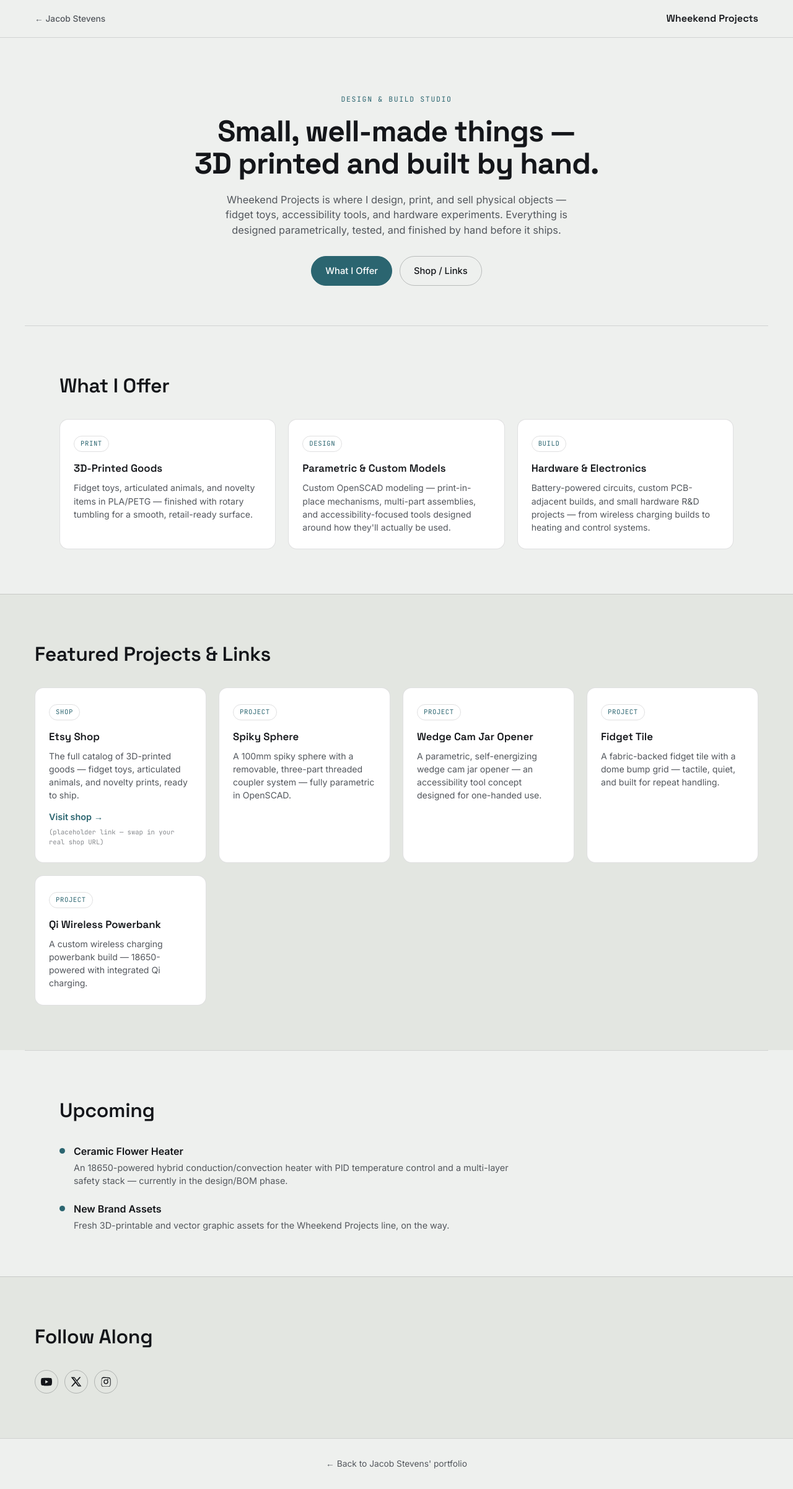
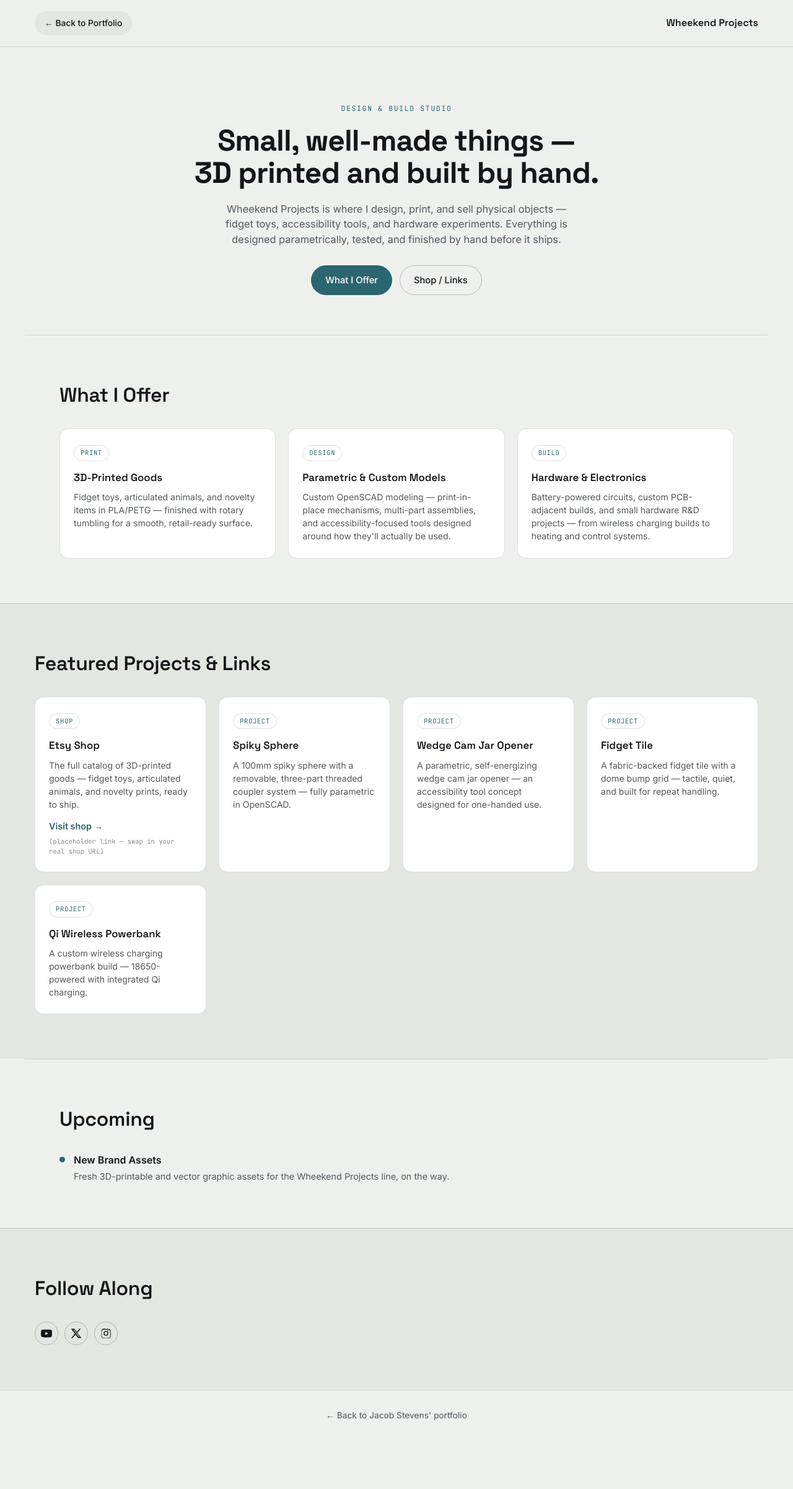
Before and after one commit to WheekendProjects/portfolio, a plain HTML site: page wheekend-projects.html in a window 1280 px wide. Shown: the whole page at 62% size. After the commit the page ends 2323 px from the top, so only its background shows below. Drawn offline with Linux system fonts and the light colour scheme.

Commit message:
Add files via upload

```diff
--- a/styles.css
+++ b/styles.css
@@ -72,6 +72,13 @@ img{display:block; max-width:100%;}
   transition:color .15s ease;
 }
 .navlinks a:hover{color:var(--ink);}
+.navlink-external{
+  color:var(--ink) !important;
+  background:var(--paper-alt); border-radius:999px; padding:7px 14px 7px 8px !important;
+  margin-left:4px;
+}
+.navlink-external:hover{background:var(--ink); color:var(--paper) !important;}
+.navlink-external .navtag{background:var(--teal); color:#fff; border-color:var(--teal);}
 .navtag{
   font-family:var(--mono); font-size:.65rem; font-weight:500;
   border:1px solid var(--line-strong); border-radius:3px;
--- a/wheekend-projects.html
+++ b/wheekend-projects.html
@@ -12,7 +12,7 @@
 <body class="wk-body">
 
 <header class="wk-nav">
-  <a href="index.html" class="wk-back">← Jacob Stevens</a>
+  <a href="index.html" class="wk-back">← Back to Portfolio</a>
   <span class="wk-brand">Wheekend Projects</span>
 </header>
 
@@ -89,13 +89,6 @@
     <div class="wk-upcoming-row">
       <span class="wk-status-dot"></span>
       <div>
-        <p class="wk-upcoming-title">Ceramic Flower Heater</p>
-        <p class="wk-upcoming-desc">An 18650-powered hybrid conduction/convection heater with PID temperature control and a multi-layer safety stack — currently in the design/BOM phase.</p>
-      </div>
-    </div>
-    <div class="wk-upcoming-row">
-      <span class="wk-status-dot"></span>
-      <div>
         <p class="wk-upcoming-title">New Brand Assets</p>
         <p class="wk-upcoming-desc">Fresh 3D-printable and vector graphic assets for the Wheekend Projects line, on the way.</p>
       </div>
--- a/wheekend.css
+++ b/wheekend.css
@@ -8,8 +8,12 @@
   border-bottom:1px solid var(--line);
   position:sticky; top:0; background:rgba(238,240,238,.9); backdrop-filter:blur(10px); z-index:10;
 }
-.wk-back{font-size:.86rem; color:var(--ink-soft); font-weight:500;}
-.wk-back:hover{color:var(--ink);}
+.wk-back{
+  font-size:.86rem; color:var(--ink); font-weight:500;
+  background:var(--paper-alt); border-radius:999px; padding:9px 16px;
+  transition:background .15s ease;
+}
+.wk-back:hover{background:var(--ink); color:var(--paper);}
 .wk-brand{font-family:var(--display); font-weight:600; font-size:1rem;}
 
 .wk-hero{
```
Also changed, not shown: index.html (+1 -0 lines).
